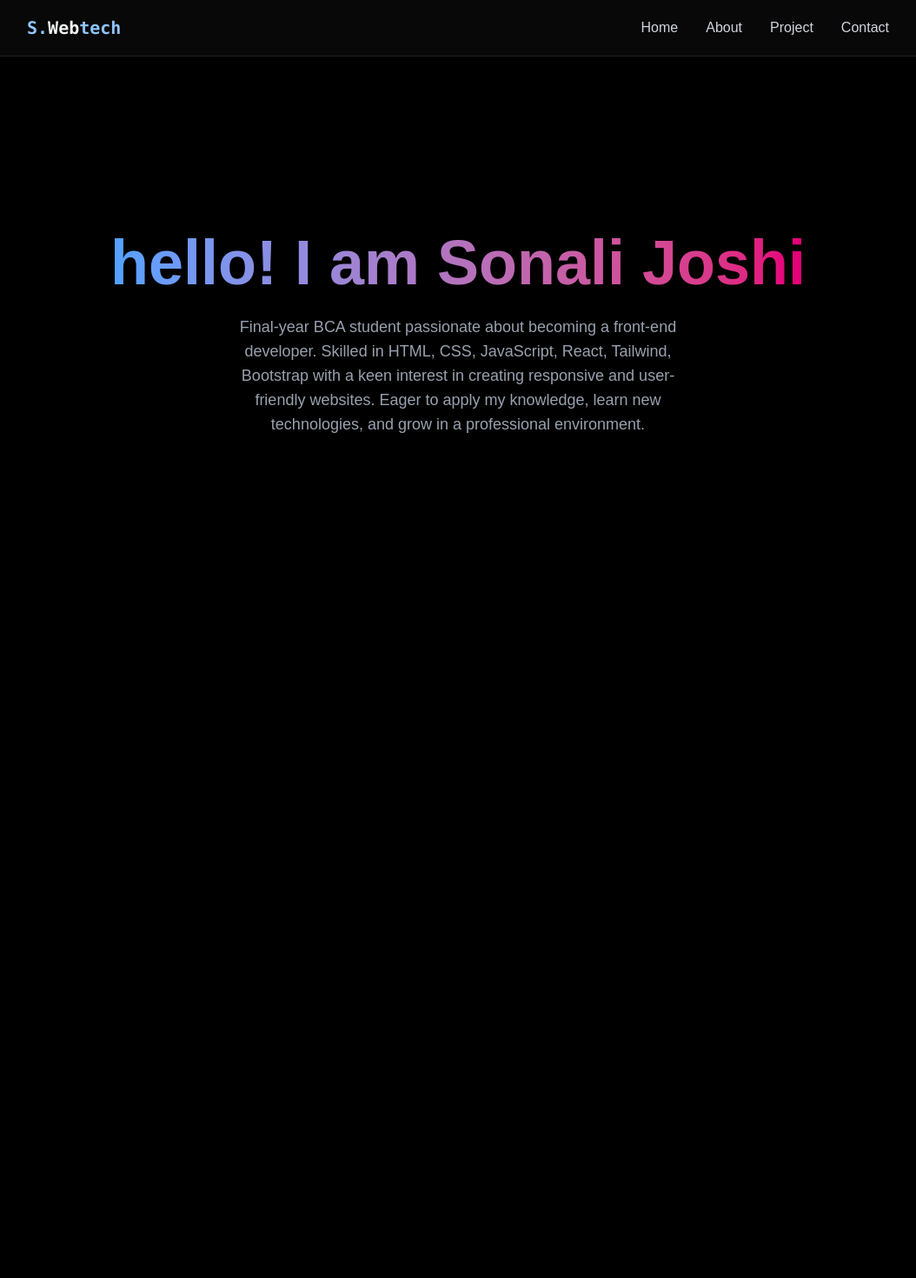
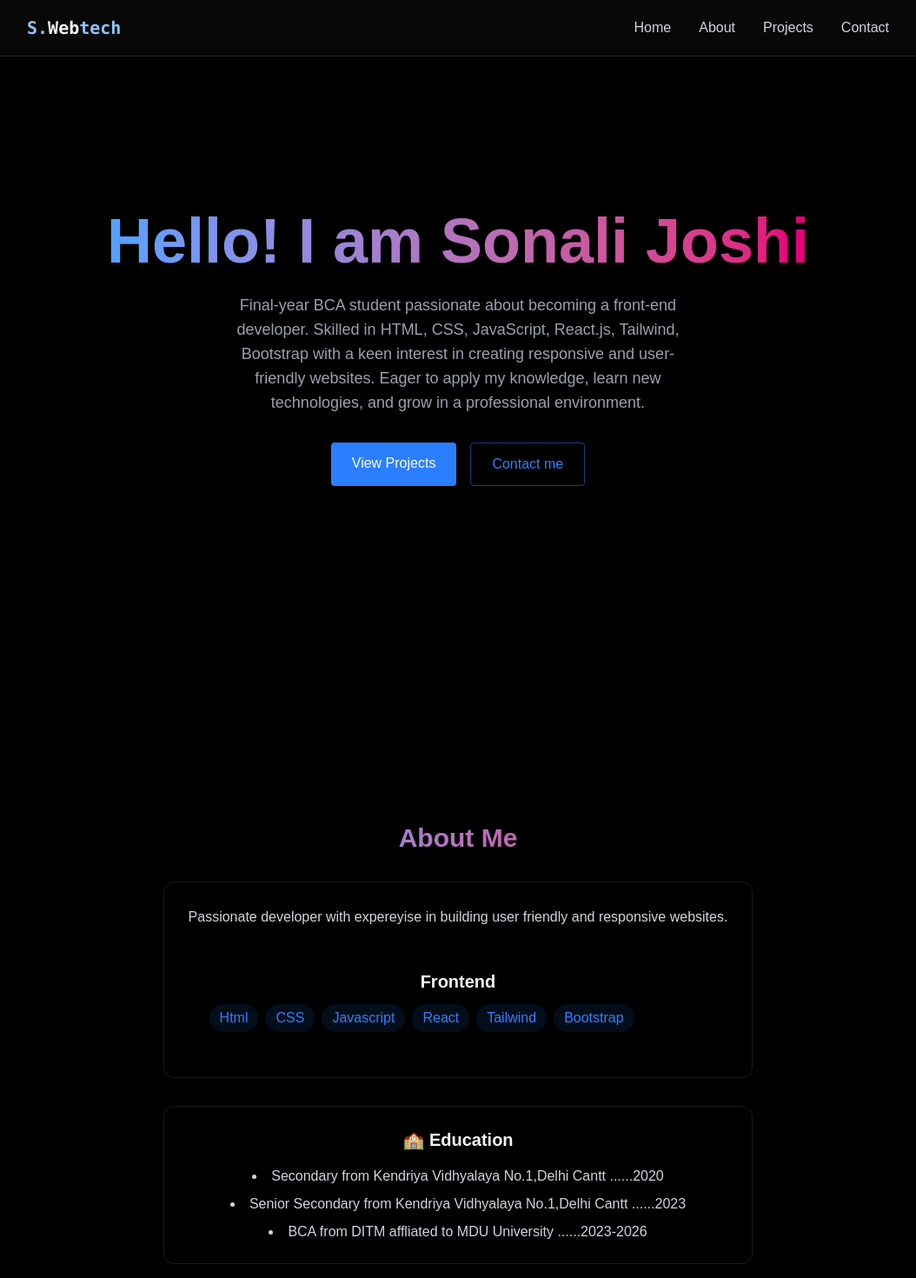
Before and after one commit to sonalijoshi26/Portfolio, a React (Vite) app: page / in a window 1280 px wide. Shown: the top 1470 px of the page at 87% size, without its empty margins (113-1167 px from the left). Before the commit the page ends 800 px from the top, so only its background shows below. Built offline with nearby package versions, Linux system fonts and the light colour scheme.

Commit message:
added education and about me

```diff
--- a/src/App.jsx
+++ b/src/App.jsx
@@ -4,6 +4,7 @@ import { useState } from 'react';
 import { Navbar } from './components/sections/Navbar';
 import { MobileMenu } from './components/sections/MobileMenu';
 import { Home } from './components/sections/Home';
+import { About } from './components/sections/About';
 function Portfolio(){
   const [isLoaded,setIsLoaded]=useState(false);
   const[menuOpen,setMenuOpen]=useState(false);
@@ -14,6 +15,7 @@ function Portfolio(){
       <Navbar menuOpen={menuOpen} setMenuOpen={setMenuOpen}/>
       <MobileMenu menuOpen={menuOpen} setMenuOpen={setMenuOpen} />
       <Home/>
+      <About/>
     </div>
     </>
   )
--- a/src/components/sections/About.jsx
+++ b/src/components/sections/About.jsx
@@ -0,0 +1,37 @@
+export const About=()=>{
+    const frontendSkills=["Html","CSS","Javascript","React","Tailwind","Bootstrap"]
+    return <section className="min-h-screen flex items-center justify-center py-20">
+     <div className="max-w-3xl mx-auto px-4">
+        <h2 className="text-3xl font-bold mb-8 bg-gradient-to-r from-blue-400 to-pink-600 bg-clip-text text-transparent text-center ">
+            About Me
+        </h2>
+        <div className=" rounded-xl p-7 border-white/10 border hover:-translate-y-0.5 transition-all">
+            <p className="text-gray-300 mb-6 text-center">
+                   Passionate developer with expereyise in building user friendly and responsive websites.
+            </p>
+                <div className="rounded-xl p-6 hover:-translate-y-0.5 transition-all">
+                    <h3 className="text-center font-bold text-xl mb-3">Frontend</h3>
+                    <div className="flex flex-wrap gap-2">
+                       {frontendSkills.map((tech,key)=>(
+                        <span key={key} className="bg-blue-500/10 text-blue-500 py-1 px-3 rounded-full  hover:bg-blue-500/20
+                                        hover:shadow-[0_2px_8px_rgba(59,130,2246,0.2)] transition">
+                                            {tech}
+                                        </span>
+                       ))}
+                    </div>
+                </div>
+        </div>
+        <div className=" mt-8 text-center">
+            <div className="p-6 rounded-xl border-white/10 border hover:teranslatey-1 transition-all">
+                 <h3 className="text-xl font-bold mb-4">🏫 Education</h3>
+                 <ol className="list-disc list-inside text-gray-300 space-y-2">
+                    <li>Secondary from Kendriya Vidhyalaya No.1,Delhi Cantt           ......2020</li>
+                    <li>Senior Secondary from Kendriya Vidhyalaya No.1,Delhi Cantt           ......2023</li>
+                    <li>BCA from DITM affliated to MDU University           ......2023-2026</li>
+                 </ol>
+
+            </div>
+        </div>
+     </div>
+    </section>
+}
--- a/src/components/sections/Home.jsx
+++ b/src/components/sections/Home.jsx
@@ -3,9 +3,19 @@ export const Home=()=>{
         <section id="home" className="min-h-screen flex items-center justify-center relative">
             <div className="text-center z-10 px-4">
                <h1 className="text-5xl md:text-7xl font-bold mb-6 bg-gradient-to-r from-blue-400 to-pink-600 bg-clip-text text-transparent leading-right">
-                   hello! I am Sonali Joshi
+                   Hello! I am Sonali Joshi
                </h1>
-               <p className="text-gray-400 text-lg mb-8 max-w-lg mx-auto">Final-year BCA student passionate about becoming a front-end developer. Skilled in HTML, CSS, JavaScript, React, Tailwind, Bootstrap with a keen interest in creating responsive and user-friendly websites. Eager to apply my knowledge, learn new technologies, and grow in a professional environment.</p>
+               <p className="text-gray-400 text-lg mb-8 max-w-lg mx-auto">
+                    Final-year BCA student passionate about becoming a front-end developer. Skilled in HTML, CSS, JavaScript, React.js, Tailwind, Bootstrap with a keen interest in creating responsive and user-friendly websites. Eager to apply my knowledge, learn new technologies, and grow in a professional environment.
+               </p>
+               <div className="flex justify-center space-x-4">
+                  <a href="#Projects" className="bg-blue-500 text-white py-3 px-6 rounded font-medium transition relative hover:-translate-y-0.5 hover:shadow-[0_0_15px_rgba(59,130,246,0.8)]">
+                     View Projects
+                  </a>
+                  <a href="#Contact" className="border border-blue-500/50 text-blue-500 px-6 py-3 rounded font-medium transition-all duration-200  hover:-translate-y-0.5 hover:shadow-[0_0_15px_rgba(59,130,246,0.2)] hover:bg-blue-500/10">
+                    Contact me
+                  </a>
+              </div>
             </div>
         </section>
     )
--- a/src/components/sections/MobileMenu.jsx
+++ b/src/components/sections/MobileMenu.jsx
@@ -24,7 +24,7 @@ export const MobileMenu=({menuOpen,setMenuOpen})=>{
                     :"opacity-0 translate-y-5"}`}>
                     About
             </a>
-            <a href="#Project"
+            <a href="#Projects"
                    onClick={()=>setMenuOpen(false)}
                    className={`text-2xl font-semibold text-white my-4 transform transition-transform duration-300
                      ${menuOpen ? "opacity-100 translate-y-0"
--- a/src/components/sections/Navbar.jsx
+++ b/src/components/sections/Navbar.jsx
@@ -18,8 +18,8 @@ export const Navbar=({menuOpen,setMenuOpen})=>{
                 {""}Home{""}</a>
                  <a href="#About" className="text-gray-300 hover:text-white transition-colors">
                 {""}About{""}</a>
-                 <a href="#Project" className="text-gray-300 hover:text-white transition-colors">
-                {""}Project{""}</a>
+                 <a href="#Projects" className="text-gray-300 hover:text-white transition-colors">
+                {""}Projects{""}</a>
                  <a href="#Contact" className="text-gray-300 hover:text-white transition-colors">
                 {""}Contact{""}</a>
         </div>
```
